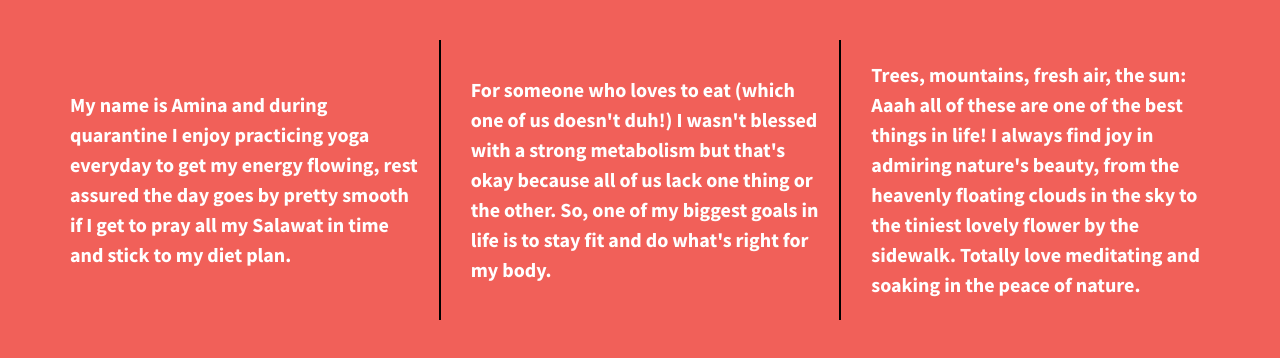
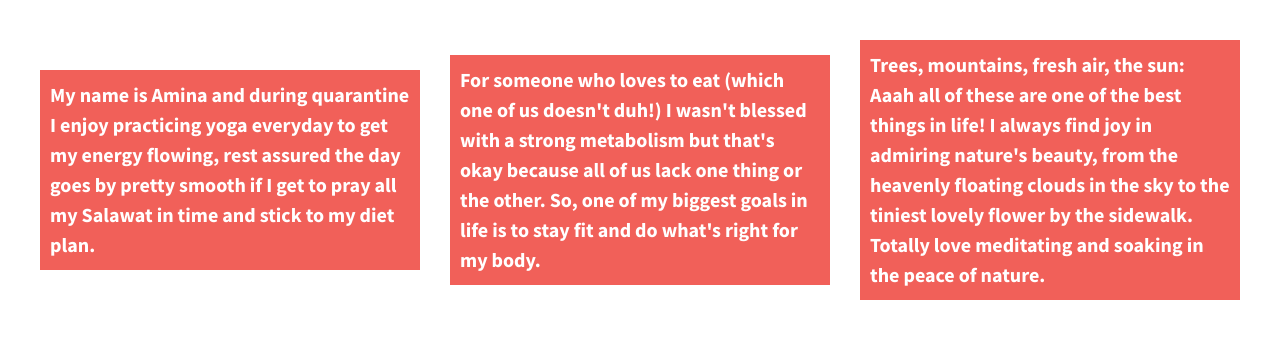
Before and after one commit to amina-elo/07.01-206-divs-flexbox-starter, a plain HTML site: page index.html in a window 1280 px wide. Drawn offline with nearby package versions, Linux system fonts and the light colour scheme.

Commit message:
Changed height and added flex-flow property

```diff
--- a/css/main.css
+++ b/css/main.css
@@ -106,14 +106,15 @@ body {
   padding: 2em;
   font-size: 1.25em;
   height: 100%;
-  background-color:  #f16059;
 }
 
 .wrapper {
   /*add display:flex and set justify-content to space-between*/
   font-weight: 700;
   display: flex;
+  flex-flow: row wrap;
   justify-content: space-between;
+  align-items: center;
 }
 
 .div-1, .div-2, .div-3 {
@@ -121,19 +122,15 @@ body {
   color: #fff;
   line-height: 1.5em;
   font-size: 1em;
-  padding: 0 1em 0 1em;
-  margin-left: 0.5em;
-  background-color: #f16059;
-  height: 280px;
+  height: auto;
   display: flex;
-  width: 100%;
+  width: 30%;
+  padding: 0.5em;
+  background-color:  #f16059;
   justify-content: center;
   align-items: center;
 }
 
-.div-1, .div-2{
-  border-right: black solid 2px;
-}
 
 
 /* ==========================================================================
```
